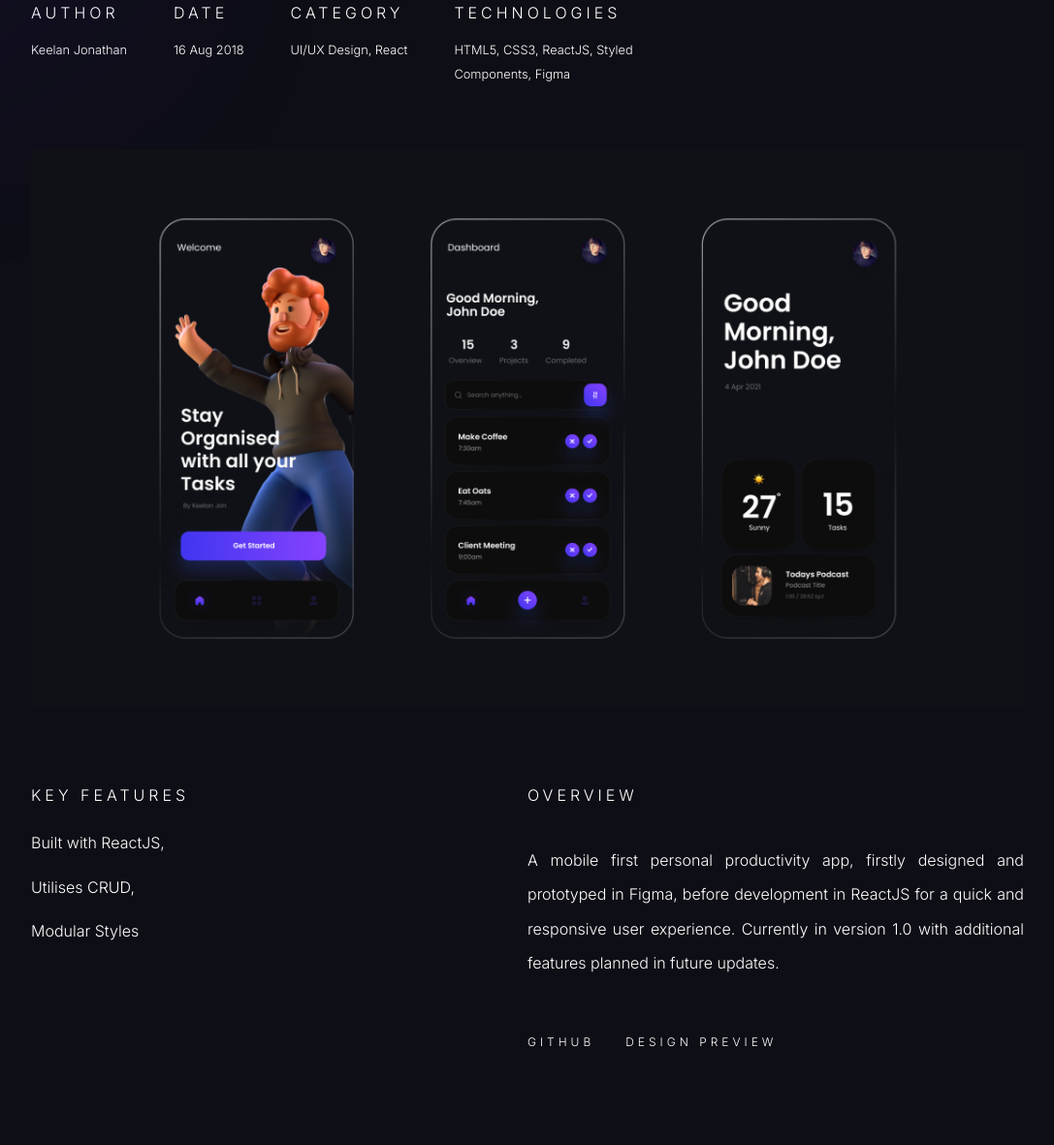
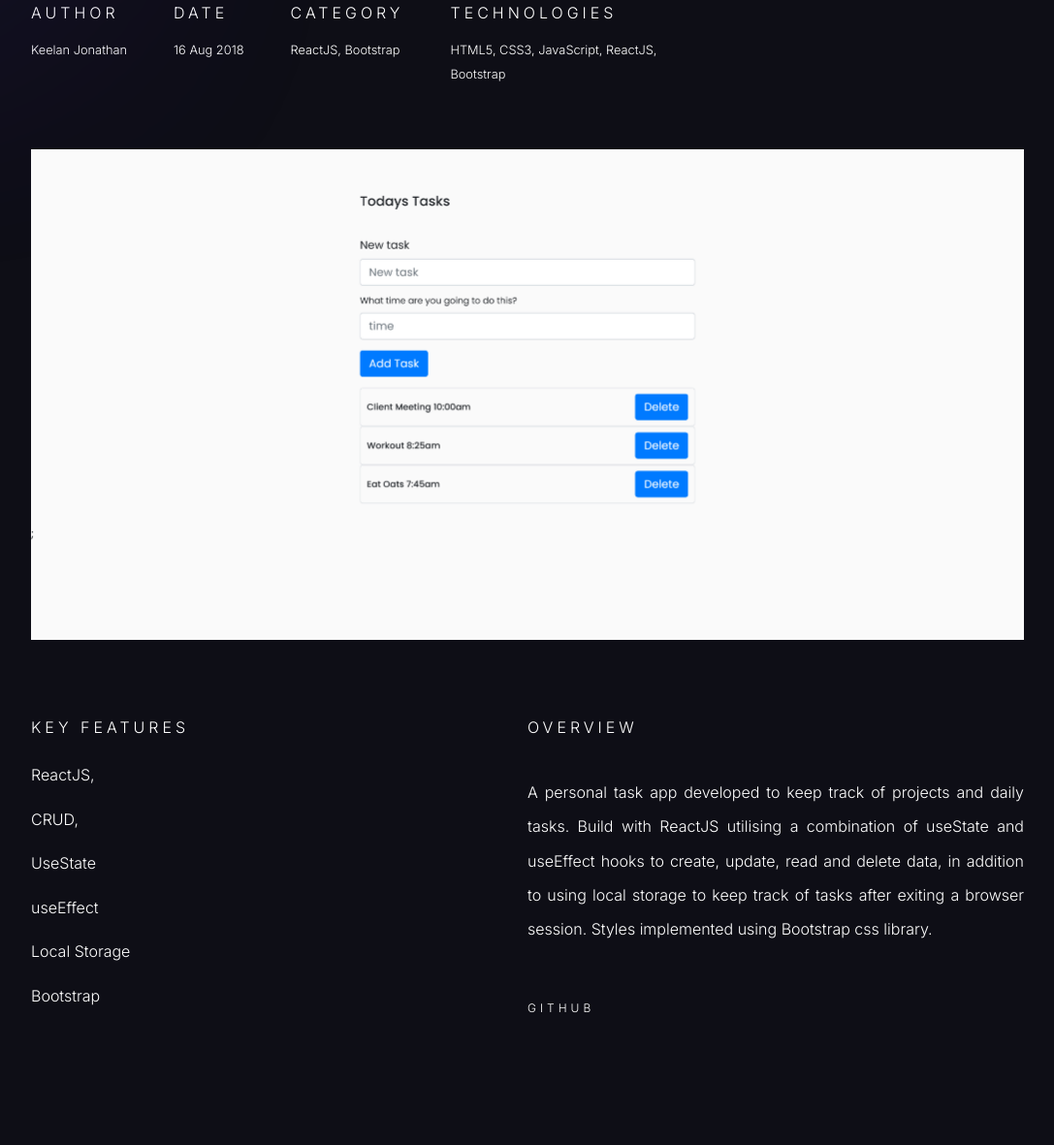
Before and after one commit to KeelanJon/keelanjon-website, a Gatsby site: page /projects/project-three in a window 1280 px wide. Shown: the part 1021-2202 px from the top of the page at 97% size, without its empty margins (96-1183 px from the left). Built offline with nearby package versions, Linux system fonts and the light colour scheme; Gatsby itself is replaced by a stand-in of ours.

Commit message:
Updated task up with bootstrap styles

```diff
--- a/src/data/projects.json
+++ b/src/data/projects.json
@@ -32,10 +32,10 @@
     "date": "06 Apr 2021"
 },
 {
-    "title": "Task and Personal Productivity App",
+    "title": "Bootstrap Task App",
     "description": "This is a WordPress Website Built for Blood Bikes Wales",
-    "image": "../images/taskAppImage.png",
-    "featuredImage": "../images/task-app-image.png",
+    "image": "../images/bootstrap-task-app-thumbnail.jpg",
+    "featuredImage": "../images/bootstrap-task-app-image.jpg",
     "galleryImages" : ["../images/bloodbikes-image1.png",
         "../images/bloodbikes-image2.png",
         "../images/bloodbikes-image3.png",
@@ -43,8 +43,8 @@
     "url": "https://waleslink.org",
     "slug": "/projects/project-three/",
     "author": "Keelan Jonathan",
-    "category": "UI/UX Design, React",
-    "technology": "HTML5, CSS3, ReactJS, Styled Components, Figma",
+    "category": "ReactJS, Bootstrap",
+    "technology": "HTML5, CSS3, JavaScript, ReactJS, Bootstrap",
     "date": "16 Aug 2018"
 },
 
--- a/src/pages/projects/project-three.js
+++ b/src/pages/projects/project-three.js
@@ -11,9 +11,12 @@ import Seo from "../../components/seo"
 function ProjectThree({ data }) {
   const projectInfo = data.allProjectsJson.edges[0].node
   const projectFeatures = [
-    "Built with ReactJS,",
-    "Utilises CRUD,",
-    "Modular Styles",
+    "ReactJS,",
+    "CRUD,",
+    "UseState",
+    "useEffect",
+    "Local Storage",
+    "Bootstrap",
   ]
 
   return (
@@ -32,11 +35,14 @@ function ProjectThree({ data }) {
       />
       <FeaturedImage image={projectInfo.featuredImage.childImageSharp.fluid} />
       <ProjectDescription
-        description="A mobile first personal productivity app, firstly designed and prototyped in Figma, before development in ReactJS for a quick and responsive user experience. Currently in version 1.0 with additional features planned in future updates."
+        description="A personal task app developed to keep track of projects
+        and daily tasks. Build with ReactJS utilising a combination of
+        useState and useEffect hooks to create, update, read and delete data, in  addition
+        to using local storage to keep track of tasks after exiting a
+        browser session. Styles implemented using Bootstrap css library."
         features={projectFeatures}
         buttonText="Github"
         buttonURL="https://github.com/KeelanJon/keelanjon-taskapp"
-        buttonText2="Design Preview"
         buttonURL2="https://www.figma.com/file/mzgPRReYSnAvb3XoStwJU5/Task-App-Simple-Prototype?node-id=0%3A1"
       />
       <Contact />
```
Also changed, not shown: src/data/project-images/gatsby-astronaut.png (deleted), src/data/project-images/lesttalkLargeImage.png (deleted), src/data/project-images/letstalk-featured-image.png (deleted), src/images/bootstrap-task-app-image.jpg (added), src/images/bootstrap-task-app-thumbnail.jpg (added).
